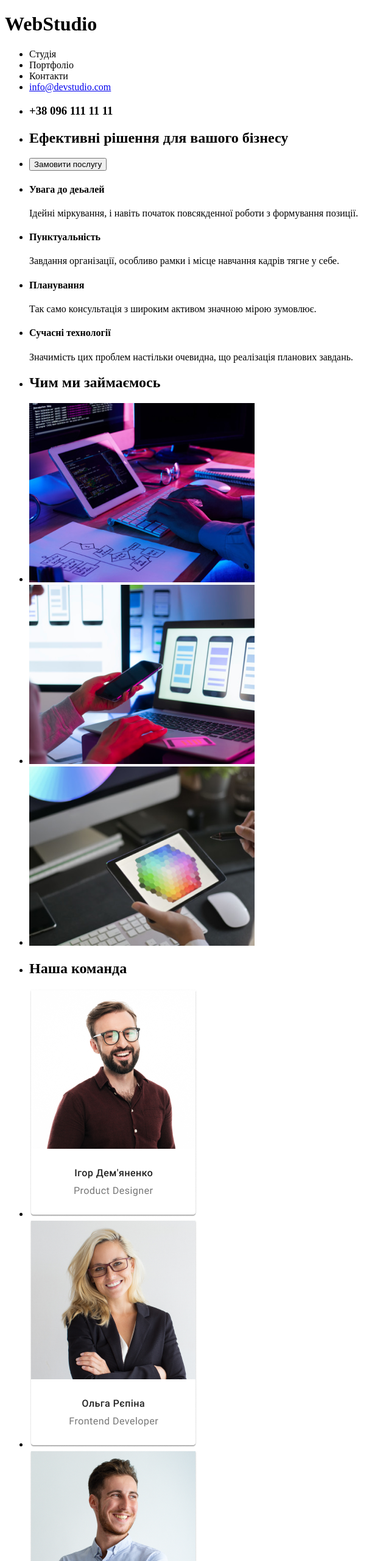
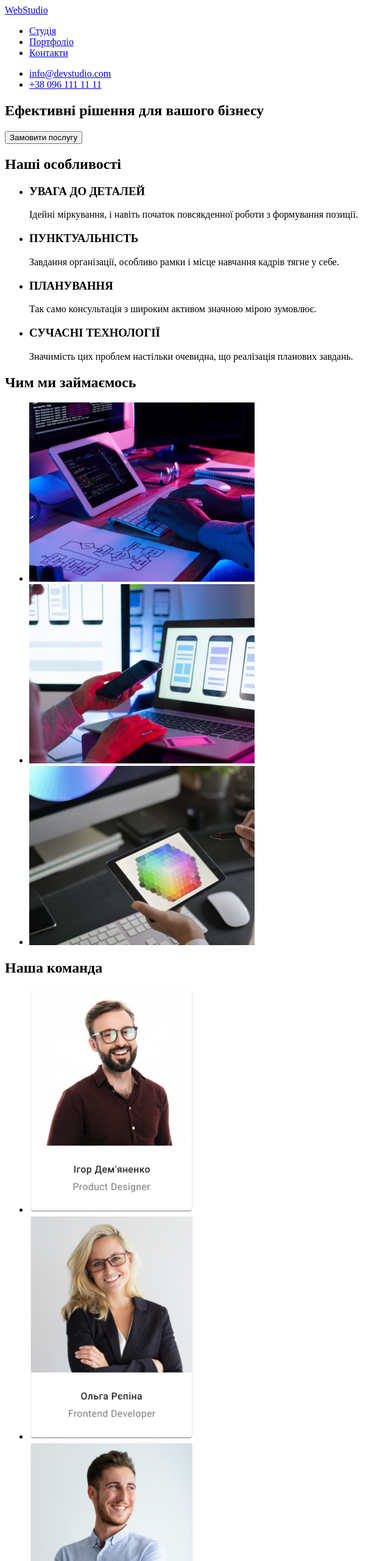
Before and after one commit to LevytskyOleg/webstudio_2, a plain HTML site: page index.html in a window 1280 px wide. Shown: the top 2560 px of the page at 61% size, without its empty margins (0-642 px from the left). Drawn offline with Linux system fonts and the light colour scheme.

Commit message:
Переробив роботу

```diff
--- a/index.html
+++ b/index.html
@@ -8,65 +8,145 @@
   </head>
   <body>
     <header>
-      <h1>WebStudio</h1>
+      <div>
+        <nav>
+          <a href="/">WebStudio</a>
           <ul>
-        <li>Студія</li>
-        <li>Портфоліо</li>
-        <li>Контакти</li>
-        <li><a href="info@devstudio.com">info@devstudio.com</a></li>
-        <li><h3>+38 096 111 11 11</h3></li>
-
-        <li><h2>Ефективні рішення для вашого бізнесу</h2></li>
-        <li><button type="button">Замовити послугу</button></li>
+            <li>
+              <a href="/">Студія</a>
+            </li>
+            <li>
+              <a href="/">Портфоліо</a>
+            </li>
+            <li>
+              <a href="/">Контакти</a>
+            </li>
           </ul>
+        </nav>
+        <ul>
+          <li><a href="maito:info@devstudio.com">info@devstudio.com</a></li>
+          <li><a href="tel:+380961111111">+38 096 111 11 11</a></li>
+        </ul>
+      </div>
     </header>
     <main>
+      <section>
+        <div>
+          <h1>Ефективні рішення для вашого бізнесу</h1>
+          <button type="button">Замовити послугу</button>
+        </div>
+      </section>
+      <!--Наші особливості-->
+      <section>
+        <div>
+          <h2>Наші особливості</h2>
           <ul>
             <li>
-          <h4>Увага до деьалей</h4>
+              <h3>УВАГА ДО ДЕТАЛЕЙ</h3>
               <p>
-            Ідейні міркування, і навіть початок повсякденної роботи з формування
-            позиції.
+                Ідейні міркування, і навіть початок повсякденної роботи з
+                формування позиції.
               </p>
             </li>
             <li>
-          <h4>Пунктуальність</h4>
+              <h3>ПУНКТУАЛЬНІСТЬ</h3>
               <p>
-            Завдання організації, особливо рамки і місце навчання кадрів тягне у
-            себе.
+                Завдання організації, особливо рамки і місце навчання кадрів
+                тягне у себе.
               </p>
             </li>
             <li>
-          <h4>Планування</h4>
-          <p>Так само консультація з широким активом значною мірою зумовлює.</p>
+              <h3>ПЛАНУВАННЯ</h3>
+              <p>
+                Так само консультація з широким активом значною мірою зумовлює.
+              </p>
             </li>
             <li>
-          <h4>Сучасні технології</h4>
+              <h3>СУЧАСНІ ТЕХНОЛОГІЇ</h3>
               <p>
-            Значимість цих проблем настільки очевидна, що реалізація планових
-            завдань.
+                Значимість цих проблем настільки очевидна, що реалізація
+                планових завдань.
               </p>
             </li>
-
-        <li><h2>Чим ми займаємось</h2></li>
-        <li><img src="./imeges/1.png" alt="Дюдина працює за компютером" /></li>
-        <li><img src="./imeges/2.png" alt="Людина тримає телефон" /></li>
-        <li><img src="./imeges/3.png" alt="Людина тримає планшен" /></li>
-
-        <li><h2>Наша команда</h2></li>
-        <li><img src="./imeges/card1.png" alt="Робітник" /></li>
-        <li><img src="./imeges/card2.png" alt="Робітник" /></li>
-        <li><img src="./imeges/card3.png" alt="Робітник" /></li>
-        <li><img src="./imeges/card4.png" alt="Робітник" /></li>
           </ul>
+        </div>
+        <!--Чим ми займаємось-->
+      </section>
+      <div>
+        <h2>Чим ми займаємось</h2>
+        <ul>
+          <li>
+            <img src="./imeges/1.png" alt="code" width="370" height="294" />
+          </li>
+          <li>
+            <!--Незрозумів як описати картинку-->
+            <img
+              src="./imeges/2.png"
+              alt="Людина тримає телефон в руках"
+              width="370"
+              height="294"
+            />
+          </li>
+          <li>
+            <img src="./imeges/3.png" alt="Дизайн" width="370" height="294" />
+          </li>
+        </ul>
+      </div>
+      <!--Наша команда-->
+      <section>
+        <div>
+          <h2>Наша команда</h2>
+          <ul>
+            <li>
+              <img
+                src="./imeges/card1.png"
+                alt="Працівник"
+                width="270"
+                height="368"
+              />
+            </li>
+            <li>
+              <img
+                src="./imeges/card2.png"
+                alt="Працівник"
+                width="270"
+                height="368"
+              />
+            </li>
+            <li>
+              <img
+                src="./imeges/card3.png"
+                alt="Працівник"
+                width="270"
+                height="368"
+              />
+            </li>
+            <li>
+              <img
+                src="./imeges/card4.png"
+                alt="Працівник"
+                width="270"
+                height="368"
+              />
+            </li>
+          </ul>
+        </div>
+      </section>
     </main>
+    <!--Footer-->
     <footer>
+      <div>
+        <a href="/">WebStudio</a>
+        <address>
+          <p>м. Київ, пр-т Лесі Українки, 26</p>
           <ul>
-        <li><h2>WebStudio</h2></li>
-        <li><p>м. Київ, пр-т Лесі Укпаїнки, 26</p></li>
-        <li><p>info@devstudio.com</p></li>
-        <li><p>+38 096 111 11 11</p></li>
+            <li>
+              <a href="maito:info@devstudio.com">info@devstudio.com</a>
+              <a href="tel:+380961111111">+38 096 111 11 11</a>
+            </li>
           </ul>
+        </address>
+      </div>
     </footer>
   </body>
 </html>
```
Lines whose indentation alone changed are shown as unchanged.
